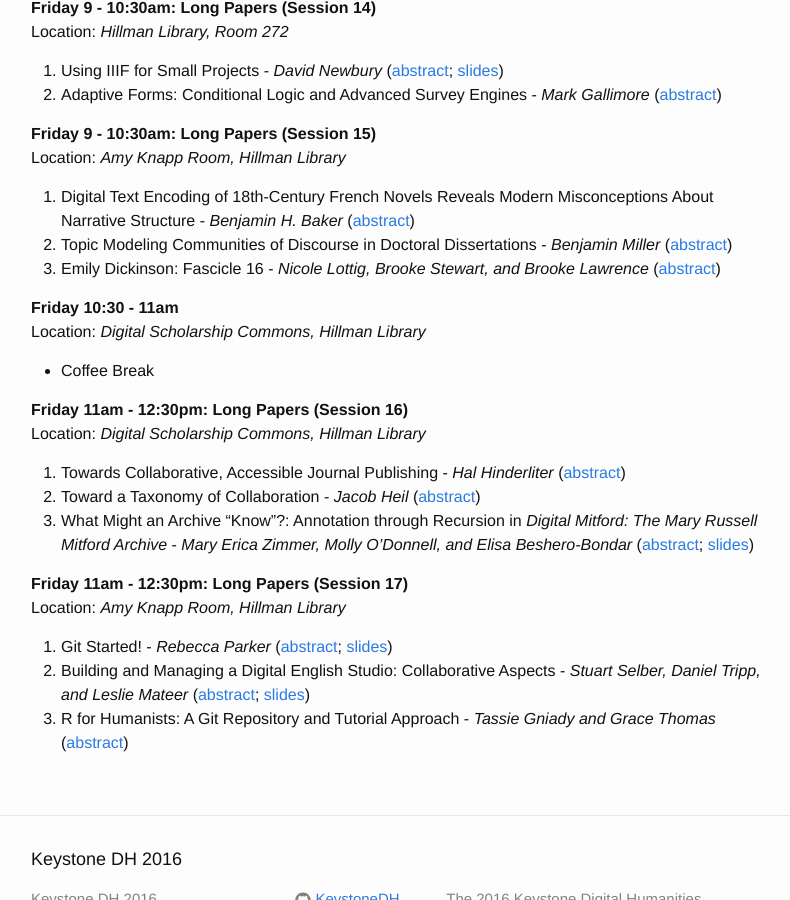
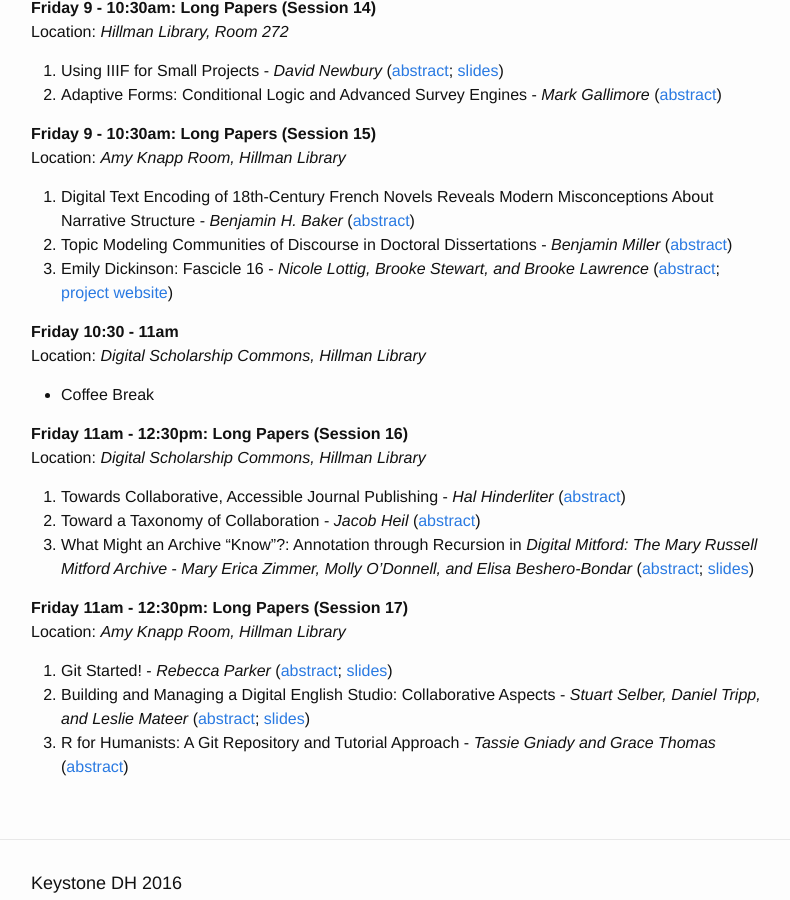
Before and after one commit to KeystoneDH/2016, a Jekyll site: the page built from schedule.md, in a window 1280 px wide and 900 px high, scrolled down 5184 px. Shown: the whole window, without its empty margins (239-1029 px from the left). Built offline with Jekyll 4.4.1, drawn with Linux system fonts in a browser that asks for light colours.

Commit message:
Update schedule.md

```diff
--- a/schedule.md
+++ b/schedule.md
@@ -204,7 +204,7 @@ Location: _Amy Knapp Room, Hillman Library_
 
 1. Digital Text Encoding of 18th-Century French Novels Reveals Modern Misconceptions About Narrative Structure - *Benjamin H. Baker* ([abstract](/2016/abstracts/#submission-2))
 1. Topic Modeling Communities of Discourse in Doctoral Dissertations - *Benjamin Miller* ([abstract](/2016/abstracts/#submission-3))
-1. Emily Dickinson: Fascicle 16 - *Nicole Lottig, Brooke Stewart, and Brooke Lawrence* ([abstract](/2016/abstracts/#submission-34))
+1. Emily Dickinson: Fascicle 16 - *Nicole Lottig, Brooke Stewart, and Brooke Lawrence* ([abstract](/2016/abstracts/#submission-34); [project website](http://dickinson16.newtfire.org/))
 
 **Friday 10:30 - 11am**
 Location: _Digital Scholarship Commons, Hillman Library_
```
